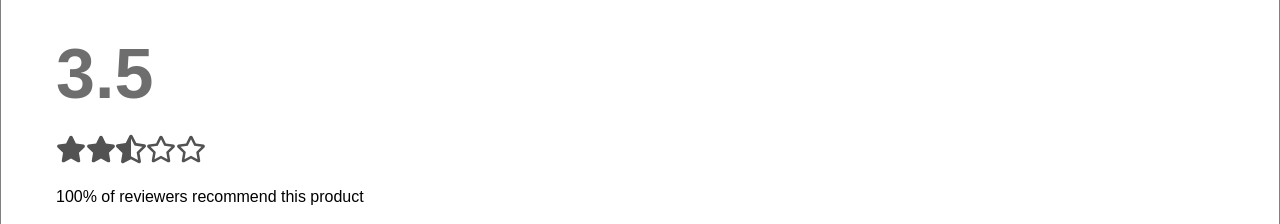
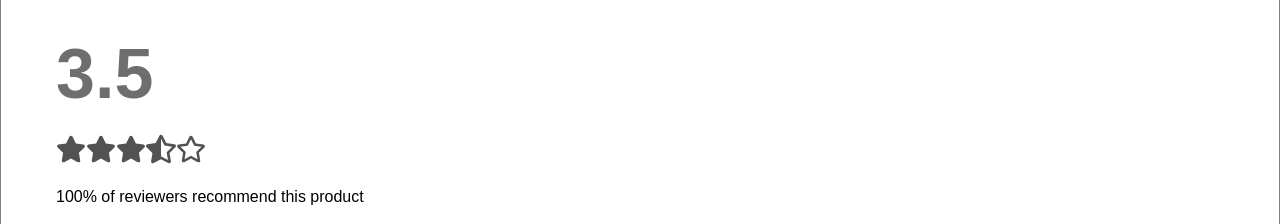
Before and after one commit to 7-Oscillating-Owls/hoo-dunit, a React app: page / in a window 1280 px wide. Shown: the part 1580-1804 px from the top of the page. Built offline with nearby package versions, Linux system fonts and the light colour scheme.

Commit message:
Implemented functional stars for both overview and tiles

```diff
--- a/client/src/components/ReviewTileStars/index.jsx
+++ b/client/src/components/ReviewTileStars/index.jsx
@@ -1,13 +1,12 @@
 import React from 'react';
-import { FaStar, FaRegStar, FaStarHalfAlt } from 'react-icons/fa';
+import { FaStar, FaRegStar } from 'react-icons/fa';
 
 const ReviewTileStars = (props) => {
   const { ratings } = props;
-  const numberOfStars = Math.floor(ratings);
-  const remainingStars = 5 - numberOfStars;
+  const remainingStars = 5 - ratings;
   return (
     <div>
-      {[...Array(numberOfStars)].map((star) => <FaStar size={10} key={star} />)}
+      {[...Array(ratings)].map((star) => <FaStar size={10} key={star} />)}
       {[...Array(remainingStars)].map((star) => <FaRegStar size={10} key={star} />)}
     </div>
   );
--- /dev/null
+++ b/client/src/components/ReviewsAverageOverviewStars/index.jsx
@@ -0,0 +1,28 @@
+import React from 'react';
+import { FaStar, FaRegStar, FaStarHalfAlt } from 'react-icons/fa';
+
+const ReviewsAverageOverviewStars = (props) => {
+  const { ratings } = props;
+  const solidStars = Math.floor(ratings);
+  let halfAndRemainingStars;
+  const remainingStars = 4 - solidStars;
+  if (solidStars !== ratings) {
+    halfAndRemainingStars = <FaStarHalfAlt size={30} />;
+  } else {
+    halfAndRemainingStars = <FaRegStar size={30} />;
+  }
+
+  return (
+    <div>
+      {
+        [...Array(solidStars)].map(() => <FaStar size={30} />)
+      }
+      {halfAndRemainingStars}
+      {
+        [...Array(remainingStars)].map(() => <FaRegStar size={30} />)
+      }
+    </div>
+  );
+};
+
+export default ReviewsAverageOverviewStars;
--- a/client/src/components/ReviewsList/index.jsx
+++ b/client/src/components/ReviewsList/index.jsx
@@ -1,5 +1,5 @@
 import React from 'react';
-import { FaStar, FaRegStar, FaStarHalfAlt } from 'react-icons/fa';
+import ReviewsAverageOverviewStars from '../ReviewsAverageOverviewStars';
 import ReviewTiles from '../ReviewTiles';
 import ReviewsAddForm from '../ReviewsAddForm';
 import ReviewsMoreReviews from '../ReviewsMoreReviews';
@@ -12,7 +12,7 @@ class ReviewsList extends React.Component {
     this.state = {
       reviewsList: [],
       reviewCount: reviewsData.results.length,
-      overallRating: 5,
+      overallRating: 0,
       recommendPercent: 0,
     };
     this.getOverallView = this.getOverallView.bind(this);
@@ -43,13 +43,7 @@ class ReviewsList extends React.Component {
         <h3 className={styles.ratingsAndReviewsTitle}>Reviews and Ratings</h3>
         <div className={styles.overallRating}>{this.state.overallRating}</div>
         <div className={styles.starRating}>
-          {
-            [...Array(2)].map((star, index) => <FaStar size={30} key={index} />)
-          }
-          <FaStarHalfAlt size={30} />
-          {
-            [...Array(2)].map((star, index) => <FaRegStar size={30} key={index} />)
-          }
+          <ReviewsAverageOverviewStars ratings={this.state.overallRating} />
         </div>
         <div className={styles.recommendOverview}>{this.state.recommendPercent} of reviewers recommend this product</div>
         <div className={styles.totalReviews}>{this.state.reviewCount} Reviews</div>
```
